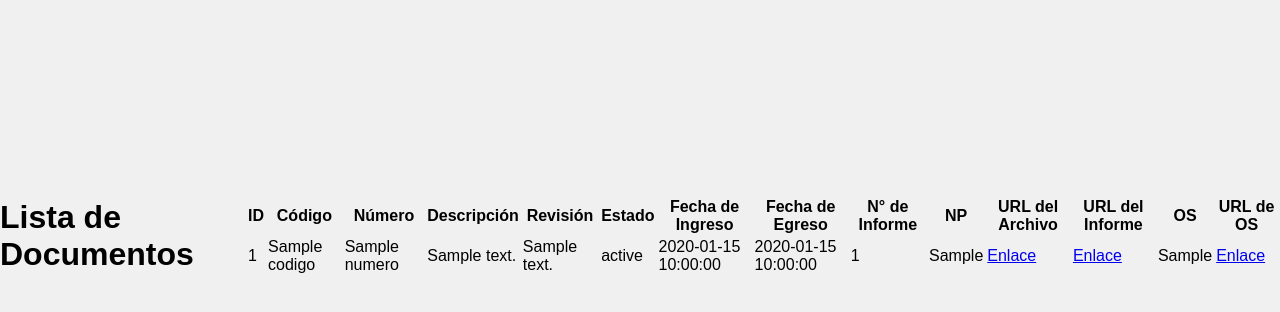
After one commit to dieguitonqn/lechuCAO, a FastAPI app: template templates/documentos.html in a window 1280 px wide. The commit adds this page. Shown: the part 164-476 px from the top of the page. Run offline with FastAPI, Linux system fonts and the light colour scheme; the template is opened without the code that fills it: most values are stand-ins (such as "Sample title", 1, 10 or a date in 2020); parts of the project's set-up code (start-up, migrations or seed data) failed here and were passed over.

Commit message:
Funcionó la devolución de tabla con respecto a la lista desplegable en el 'home'

```diff
--- /dev/null
+++ b/templates/documentos.html
@@ -0,0 +1,52 @@
+{% extends "base.html" %}
+{% block style %}
+<link rel="stylesheet" href="/static/css/documentos.css">
+{% endblock %}
+
+
+{% block body %}
+
+<h1>Lista de Documentos</h1>
+
+    <table>
+        <thead>
+            <tr>
+                <th>ID</th>
+                <th>Código</th>
+                <th>Número</th>
+                <th>Descripción</th>
+                <th>Revisión</th>
+                <th>Estado</th>
+                <th>Fecha de Ingreso</th>
+                <th>Fecha de Egreso</th>
+                <th>N° de Informe</th>
+                <th>NP</th>
+                <th>URL del Archivo</th>
+                <th>URL del Informe</th>
+                <th>OS</th>
+                <th>URL de OS</th>
+            </tr>
+        </thead>
+        <tbody>
+            {% for documento in documentos %}
+            <tr>
+                <td>{{ documento.id }}</td>
+                <td>{{ documento.codigo }}</td>
+                <td>{{ documento.numero }}</td>
+                <td>{{ documento.descripcion }}</td>
+                <td>{{ documento.revision }}</td>
+                <td>{{ documento.estado }}</td>
+                <td>{{ documento.fecha_ingreso }}</td>
+                <td>{{ documento.fecha_egreso }}</td>
+                <td>{{ documento.N_informe }}</td>
+                <td>{{ documento.NP }}</td>
+                <td><a href="{{ documento.file_url }}" target="_blank">Enlace</a></td>
+                <td><a href="{{ documento.inf_url }}" target="_blank">Enlace</a></td>
+                <td>{{ documento.os }}</td>
+                <td><a href="{{ documento.OS_url }}" target="_blank">Enlace</a></td>
+            </tr>
+            {% endfor %}
+        </tbody>
+    </table>
+
+{% endblock %}
--- a/templates/home.html
+++ b/templates/home.html
@@ -5,13 +5,15 @@
 
 {% block body %}
 <div class="container">
-    <form action="/docs" method="post">
+    <form action="/documentos" method="post">
         <div>
             <h1>Selección de Obra</h1>
         </div>
         <label for="obra">Obra:</label>
         <select name="obra" id="obra">
             <option value=""></option>
+            <option value="ET_LC_TOTAL_2023">ET APE TOTAL</option>
+            <option value="ET_LC_VISTA_2023">ET LC VISTA</option>
 
         </select>
         <div>
```
Also changed, not shown: api/models.py (+16 -16 lines), api/routers.py (+40 -11 lines), api/schemas.py (added, +22 -0 lines), static/css/documentos.css (added).
